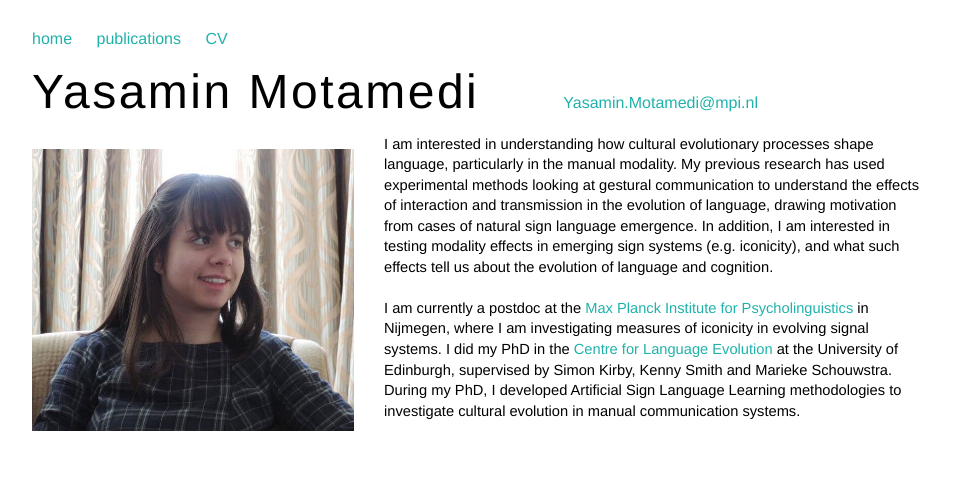
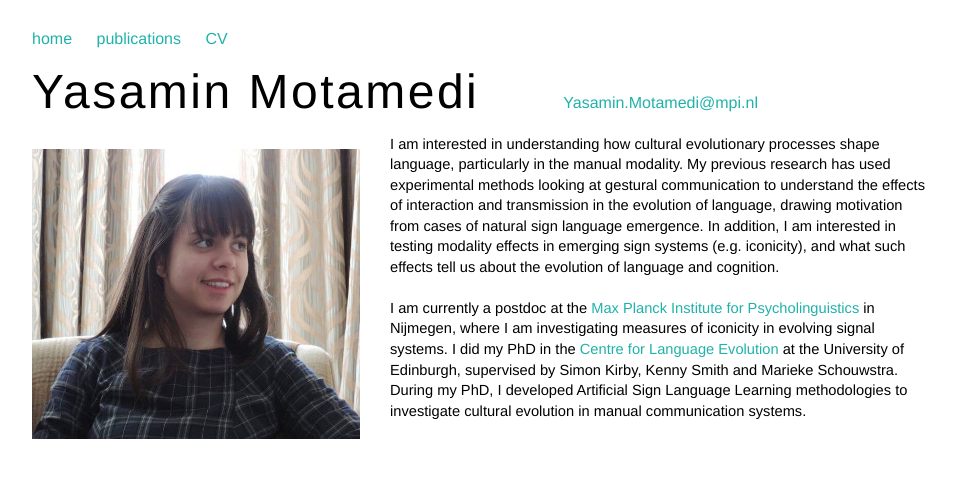
Before and after one commit to ymotamedi/ymotamedi.github.io, a Jekyll site: the page built from index.html, in a window 1280 px wide. Shown: the top 478 px of the page, without its empty margins (160-1116 px from the left). Built offline with Jekyll 4.4.1, drawn with Linux system fonts in a browser that asks for light colours.

Commit message:
Update index.html

```diff
--- a/index.html
+++ b/index.html
@@ -5,7 +5,7 @@
 
 <p>
 
-  <img src="ym_web2.jpeg" style="float:left;width:322px;height:282px;margin-right:30px;margin-top:15px;margin-bottom:30px">
+  <img src="ym_web2.jpeg" style="float:left;width:328px;height:290px;margin-right:30px;margin-top:15px;margin-bottom:30px">
 
   I am interested in understanding how cultural evolutionary processes shape language, particularly in the manual modality. My
   previous research has used experimental methods looking at gestural communication to understand the effects of interaction and transmission in the evolution of language,
```
